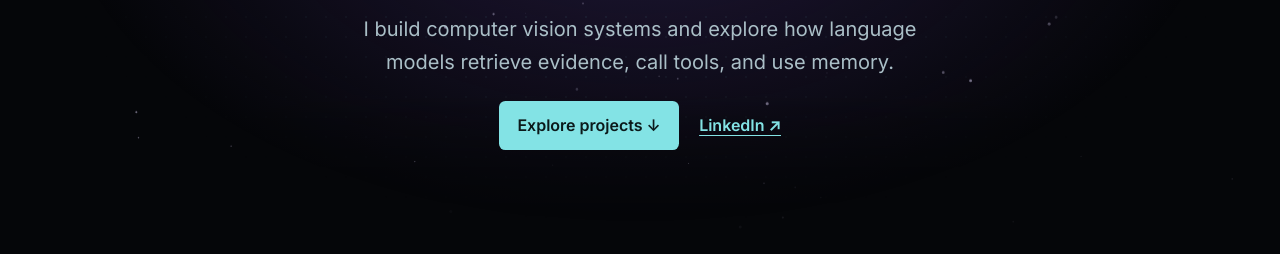
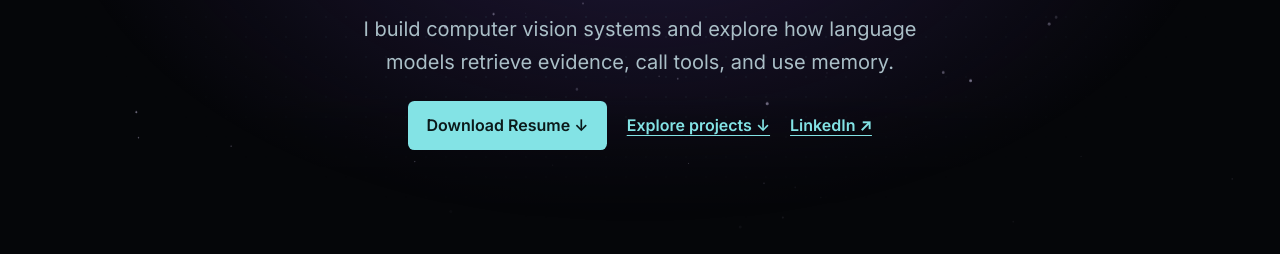
Before and after one commit to munixdelta/munixdelta.github.io, a plain HTML site: page index.html in a window 1280 px wide. Shown: the part 546-800 px from the top of the page. Drawn offline with nearby package versions, Linux system fonts and the light colour scheme.

Commit message:
Add downloadable resume to portfolio

```diff
--- a/index.html
+++ b/index.html
@@ -22,7 +22,7 @@
     <div class="hero-copy"><p class="label">CSE–AI student · KIET, Ghaziabad</p>
     <h1 id="title">Suraj <span>Kumar</span></h1><p class="hero-role">Computer vision <em>&amp;</em> applied AI</p>
     <p class="lead">I build computer vision systems and explore how language models retrieve evidence, call tools, and use memory.</p>
-    <div class="actions"><a class="primary" href="#work">Explore projects ↓</a><a href="https://www.linkedin.com/in/suraj-kumar-44296b352/">LinkedIn ↗</a></div></div>
+    <div class="actions"><a class="primary" href="assets/Suraj_Kumar_Resume.pdf" download="Suraj_Kumar_Resume.pdf">Download Resume ↓</a><a href="#work">Explore projects ↓</a><a href="https://www.linkedin.com/in/suraj-kumar-44296b352/">LinkedIn ↗</a></div></div>
   </section>
   <section id="about" class="about" aria-labelledby="about-title">
     <img class="portrait" src="assets/suraj-portrait.png" alt="Portrait of Suraj Kumar" loading="lazy">
```
Also changed, not shown: 1 other file.
